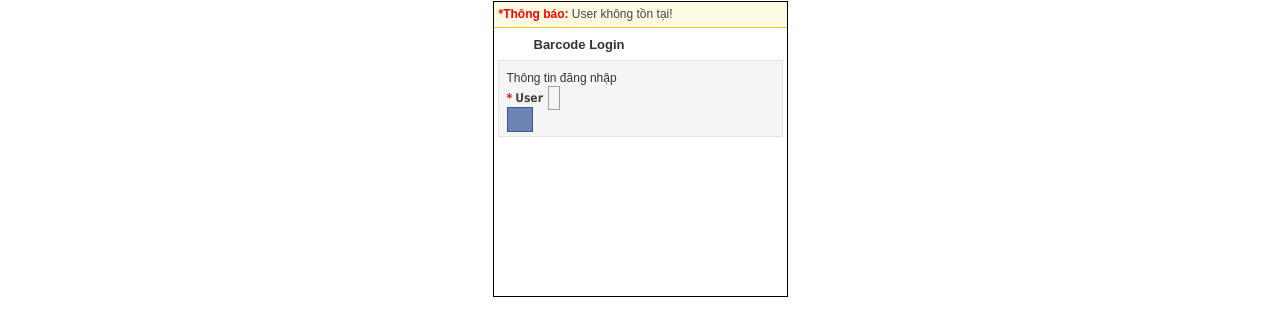
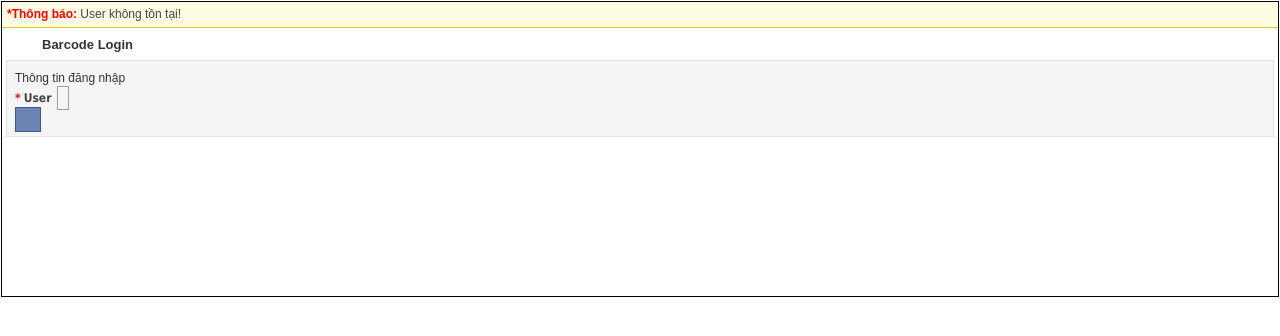
Before and after one commit to tudamquoc1988/tudamquoc1988.github.io, a plain HTML site: page index.html in a window 1280 px wide. Drawn offline with nearby package versions, Linux system fonts and the light colour scheme.

Commit message:
Update index.html

```diff
--- a/index.html
+++ b/index.html
@@ -3,7 +3,9 @@
 <html xmlns="http://www.w3.org/1999/xhtml">
 <head>
     <meta http-equiv="Content-Type" content="text/html; charset=utf-8" />
+	<meta name="viewport" content="width=device-width, initial-scale=1.0" />
     <link rel="icon" type="image/x-icon" href="img/favicon.ico" />
+
     <title>Barcode Scanning</title>
     <link type="text/css" rel="stylesheet" />
     <script type="text/javascript" src="js/jquery-1.11.1.min.js"></script>
@@ -89,7 +91,7 @@ input[type=text], textarea
 	background: url('img/b30-0000.jpg');
 	margin: auto;
 	padding: 1px;
-	width: 295px; /* độ rộng của form */
+
 	text-align: left;
 }
 
```
